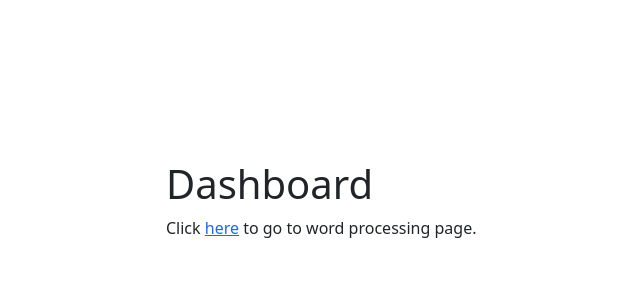
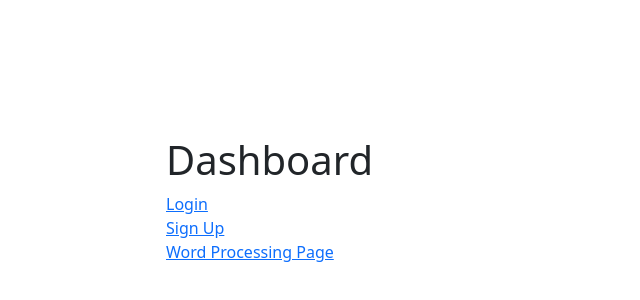
Before and after one commit to AffanKhurram/SentimentAnalysis, a React (Create React App) app in the folder sentiment-analysis/: page / in a window 1280 px wide. Shown: the part 200-500 px from the top of the page, without its empty margins (274-914 px from the left). Built offline with nearby package versions, Linux system fonts and the light colour scheme; no server answers.

Commit message:
added links to stuff

```diff
--- a/sentiment-analysis/src/components/Dashboard.js
+++ b/sentiment-analysis/src/components/Dashboard.js
@@ -5,7 +5,9 @@ export default function Dashboard() {
     return (
         <div>
             <h1>Dashboard</h1>
-            Click <Link to="/wordprocessing">here</Link> to go to word processing page.
+            <Link to="/login">Login</Link><br></br>
+            <Link to="/signup">Sign Up</Link><br></br>
+            <Link to="/wordprocessing">Word Processing Page</Link>
         </div>
     )
 }
--- a/sentiment-analysis/src/components/Login.js
+++ b/sentiment-analysis/src/components/Login.js
@@ -18,7 +18,8 @@ export default function Login() {
             setError("")
             setLoading(true)
             await login(emailRef.current.value, passwordRef.current.value)
-        } catch {
+        } catch(error) {
+            console.log('test')
             console.log(error)
             setError("Failed to sign in")
         }
@@ -50,6 +51,9 @@ export default function Login() {
             <div className="w-100 text-center mt-2">
                 Need an account? <Link to="/signup">Sign Up</Link>
             </div>
+            <div className="w-100 text-center mt-2">
+                Go back to <Link to="/">dashboard</Link>
+            </div>
         </>
     )
 }
--- a/sentiment-analysis/src/components/Signup.js
+++ b/sentiment-analysis/src/components/Signup.js
@@ -30,6 +30,7 @@ export default function Signup() {
         }
 
         setLoading(false)
+
     }
 
     return (
@@ -60,6 +61,9 @@ export default function Signup() {
             <div className="w-100 text-center mt-2">
                 Already have an account? <Link to="/login">Log In</Link>
             </div>
+            <div className="w-100 text-center mt-2">
+                Go back to <Link to="/">dashboard</Link>
+            </div>
         </>
     )
 }
```
